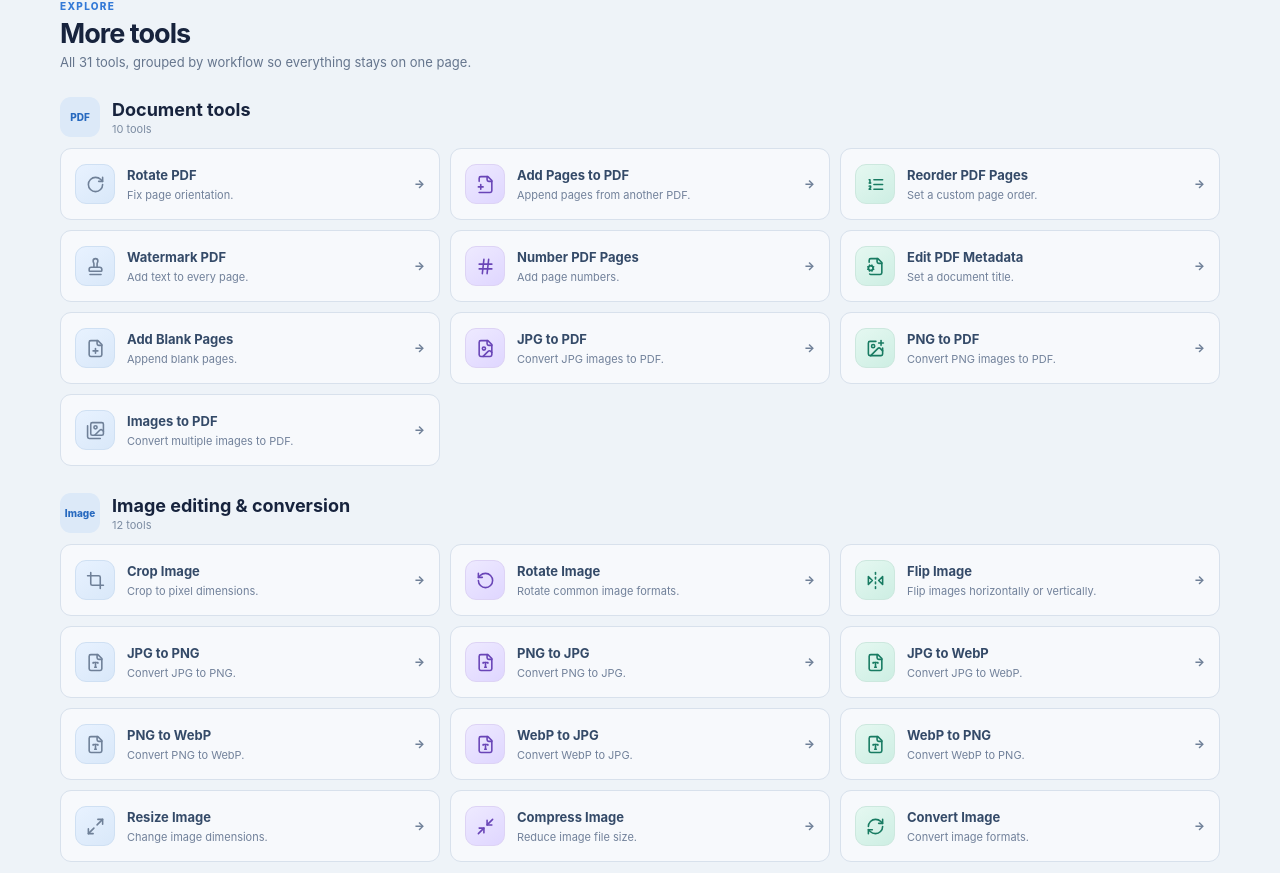
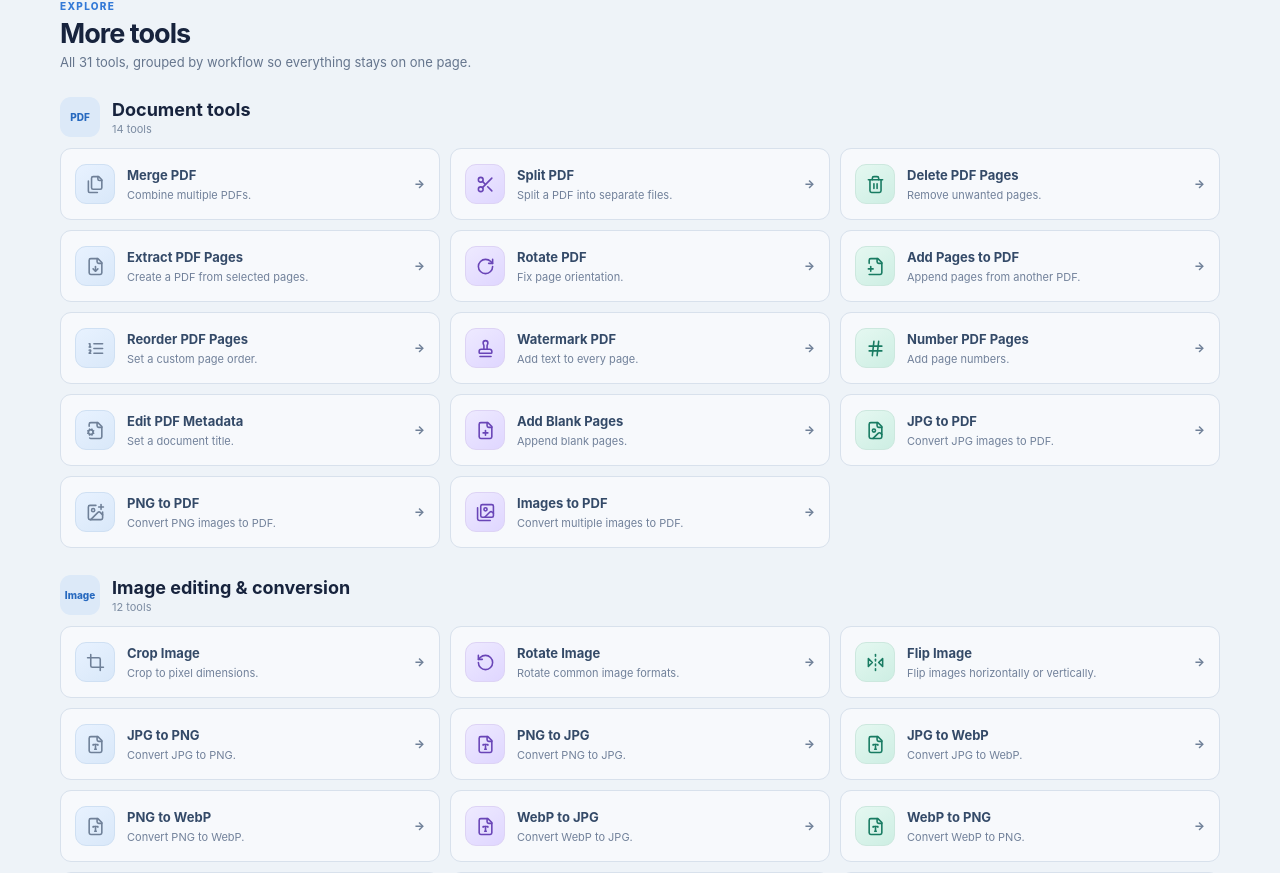
Before and after one commit to yiminggod1/pdf-tools, a Next.js app: page /pdf-tools/ in a window 1280 px wide. Shown: the part 1479-2352 px from the top of the page. Built offline with nearby package versions, Linux system fonts and the light colour scheme.

Commit message:
Show all 31 tools on homepage

```diff
--- a/app/page.tsx
+++ b/app/page.tsx
@@ -3,7 +3,7 @@ type Tool=[string,string,string,ElementType];
 const primary=[["📎","Merge PDF","Combine multiple PDFs.","/merge-pdf/"],["✂️","Split PDF","Split a PDF into separate files.","/split-pdf/"],["🗑️","Delete PDF Pages","Remove unwanted pages.","/delete-pages-from-pdf/"],["📄","Extract PDF Pages","Create a PDF from selected pages.","/extract-pages-from-pdf/"],["🖼️","Images to PDF","Convert JPG and PNG images to PDF.","/image-to-pdf/"],["🗜️","Compress Image","Reduce image size before sharing.","/compress-image/"],["📐","Resize Image","Change image dimensions quickly.","/resize-image/"],["🔁","Convert Image","Convert between JPG, PNG and WebP.","/convert-image/"]];
 const categories=[["📄","PDF Tools","14 tools","Merge, split, edit, convert and more.","/tools/#pdf-tools"],["🖼️","Image Tools","12 tools","Resize, compress, crop, rotate and convert.","/tools/#image-tools"],["</>","Developer Tools","5 tools","Base64, HTML, Markdown, CSS and image data.","/tools/#developer-tools"]];
 const groups:[string,string,Tool[]][]=[
-["PDF","Document tools",[["Rotate PDF","Fix page orientation.","/rotate-pdf/",RotateCw],["Add Pages to PDF","Append pages from another PDF.","/add-pages-to-pdf/",FilePlus2],["Reorder PDF Pages","Set a custom page order.","/reorder-pdf/",ListOrdered],["Watermark PDF","Add text to every page.","/watermark-pdf/",Stamp],["Number PDF Pages","Add page numbers.","/number-pdf-pages/",Hash],["Edit PDF Metadata","Set a document title.","/pdf-metadata/",FileCog],["Add Blank Pages","Append blank pages.","/add-blank-pages-to-pdf/",FilePlus],["JPG to PDF","Convert JPG images to PDF.","/jpg-to-pdf/",FileImage],["PNG to PDF","Convert PNG images to PDF.","/png-to-pdf/",ImagePlus],["Images to PDF","Convert multiple images to PDF.","/image-to-pdf/",Images]]],
+["PDF","Document tools",[["Merge PDF","Combine multiple PDFs.","/merge-pdf/",Files],["Split PDF","Split a PDF into separate files.","/split-pdf/",Scissors],["Delete PDF Pages","Remove unwanted pages.","/delete-pages-from-pdf/",Trash2],["Extract PDF Pages","Create a PDF from selected pages.","/extract-pages-from-pdf/",FileDown],["Rotate PDF","Fix page orientation.","/rotate-pdf/",RotateCw],["Add Pages to PDF","Append pages from another PDF.","/add-pages-to-pdf/",FilePlus2],["Reorder PDF Pages","Set a custom page order.","/reorder-pdf/",ListOrdered],["Watermark PDF","Add text to every page.","/watermark-pdf/",Stamp],["Number PDF Pages","Add page numbers.","/number-pdf-pages/",Hash],["Edit PDF Metadata","Set a document title.","/pdf-metadata/",FileCog],["Add Blank Pages","Append blank pages.","/add-blank-pages-to-pdf/",FilePlus],["JPG to PDF","Convert JPG images to PDF.","/jpg-to-pdf/",FileImage],["PNG to PDF","Convert PNG images to PDF.","/png-to-pdf/",ImagePlus],["Images to PDF","Convert multiple images to PDF.","/image-to-pdf/",Images]]],
 ["Image","Image editing & conversion",[["Crop Image","Crop to pixel dimensions.","/crop-image/",Crop],["Rotate Image","Rotate common image formats.","/rotate-image/",RotateCcw],["Flip Image","Flip images horizontally or vertically.","/flip-image/",FlipHorizontal2],["JPG to PNG","Convert JPG to PNG.","/jpg-to-png/",FileType],["PNG to JPG","Convert PNG to JPG.","/png-to-jpg/",FileType],["JPG to WebP","Convert JPG to WebP.","/jpg-to-webp/",FileType],["PNG to WebP","Convert PNG to WebP.","/png-to-webp/",FileType],["WebP to JPG","Convert WebP to JPG.","/webp-to-jpg/",FileType],["WebP to PNG","Convert WebP to PNG.","/webp-to-png/",FileType],["Resize Image","Change image dimensions.","/resize-image/",Maximize2],["Compress Image","Reduce image file size.","/compress-image/",Minimize2],["Convert Image","Convert image formats.","/convert-image/",RefreshCw]]],
 ["Developer","Code & data utilities",[["Image to Base64","Create an image data URL.","/image-to-base64/",Code2],["Base64 to Image","Decode an image data URL.","/base64-to-image/",Image],["Image to HTML","Generate an HTML image snippet.","/image-to-html/",FileCode2],["Image to Markdown","Generate a Markdown image snippet.","/image-to-markdown/",Braces],["Image to CSS","Generate a CSS background snippet.","/image-to-css/",Palette]]]
 ];
```
